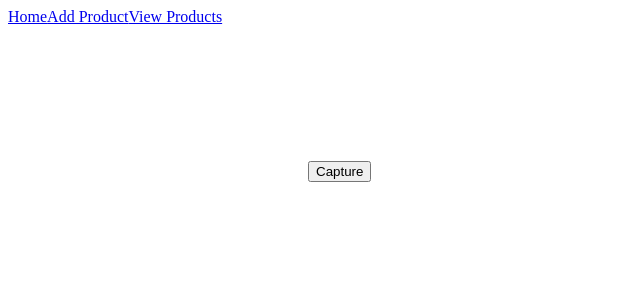
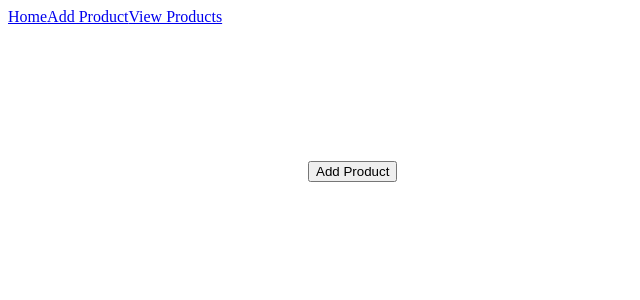
Before and after one commit to matai-2022/cool-as-organics, a React app: page /products/add/photo in a window 1280 px wide. Shown: the top 300 px of the page, without its empty margins (0-640 px from the left). Built offline with nearby package versions, Linux system fonts and the light colour scheme; no server answers; the HTML template or start-up script is replaced by a standard one.

Commit message:
Display product form after user captures a product photo

```diff
--- a/client/subcomponents/AddProductForm.jsx
+++ b/client/subcomponents/AddProductForm.jsx
@@ -3,9 +3,8 @@ import {Formik, Field, Form, useField, useFormikContext } from 'formik'
 import moment from 'moment'
 
 import { fetchProductTypes } from '../apis/productTypes'
-import { postProduct} from '../apis/products'
 
-function AddProductForm({initialValues}) {
+function AddProductForm({initialValues, handleSubmit}) {
   const [productTypes, setProductTypes] = useState([])
 
   useEffect(async () => {
@@ -16,21 +15,6 @@ function AddProductForm({initialValues}) {
       console.error(error.message)
     }
   }, [])
-
-  async function handleSubmit(values, {resetForm}) {
-    const {useableDays, ...product} = values
-    product.isUsed = false
-
-    try {
-      await postProduct(product)
-      // TODO Replace this alert with a microanimation that says "<name> added"
-      // alert(`${values.name} added`)
-      resetForm()
-    }
-    catch(error) {
-      console.error(error.message)
-    }
-  }
 
   return (
   <Formik
@@ -53,8 +37,8 @@ function AddProductForm({initialValues}) {
       </label>
 
       <label className='label block'>
-        Useable Days
-        <UseableDays name='useableDays' type='number' />
+        Lifespan
+        <Lifespan name='lifespan' type='number' />
       </label>
 
       <label className='label block'>
@@ -85,9 +69,9 @@ function AddProductForm({initialValues}) {
 export default AddProductForm
 
 // Custom Formik component
-// useableDays field displays the difference in days between openDate and expiryDate
+// lifespan field displays the difference in days between openDate and expiryDate
 // It will update itself if the user changes either openDate or expiryDate
-function UseableDays(props) {
+function Lifespan(props) {
   const {
     values: {openDate, expiryDate},
     setFieldValue
@@ -107,24 +91,24 @@ function UseableDays(props) {
 }
 
 // Custom Formik component
-// expiryDate field displays the expiry date based on openDate + useableDays
-// It will update itself if the user changes either openDate or useableDays
+// expiryDate field displays the expiry date based on openDate + lifespan
+// It will update itself if the user changes either openDate or lifespan
 function ExpiryDate(props) {
   const {
-    values: {openDate, useableDays},
+    values: {openDate, lifespan},
     setFieldValue
   } = useFormikContext()
 
   const [field] = useField(props.name)
 
   useEffect(() => {
-    (openDate && useableDays) &&
+    (openDate && lifespan) &&
       setFieldValue(
         props.name,
         moment(openDate)
           .add(useableDays, 'days')
           .format('yyyy-MM-DD'))
-  }, [useableDays])
+  }, [lifespan])
 
   return <input {...props} {...field} />
 }
--- /dev/null
+++ b/client/subcomponents/Modal.jsx
@@ -0,0 +1,11 @@
+import React from 'react'
+
+function Modal(props) {
+  return (
+    <div className="fixed inset-0 bg-gray-600 bg-opacity-50 overflow-y-auto h-full w-full">
+      {props.children}
+    </div>
+  )
+}
+
+export default Modal
--- a/client/views/AddProduct.jsx
+++ b/client/views/AddProduct.jsx
@@ -1,4 +1,6 @@
 import React from 'react'
+
+import { postProduct} from '../apis/products'
 
 import AddProductForm from '../subcomponents/AddProductForm.jsx'
 
@@ -12,8 +14,23 @@ function AddProduct() {
     compartment: ''
   }
 
+  async function handleSubmit(values, {resetForm}) {
+    const {useableDays, ...product} = values
+    product.isUsed = false
+
+    try {
+      await postProduct(product)
+      // TODO Replace this alert with a microanimation that says "<name> added"
+      alert(`${values.name} added`)
+      resetForm()
+    }
+    catch(error) {
+      console.error(error.message)
+    }
+  }
+
   return (
-    <AddProductForm initialValues={initialValues} />
+    <AddProductForm initialValues={initialValues} handleSubmit={handleSubmit}/>
   )
 }
 
--- a/client/views/PhotoCapture.jsx
+++ b/client/views/PhotoCapture.jsx
@@ -1,11 +1,21 @@
-import React, {useEffect, useState, useRef} from 'react'
+import React, {useEffect, useReducer, useRef} from 'react'
+import moment from 'moment'
 
 import predictProduct from '../utils/predictProduct'
+import { postProduct} from '../apis/products'
+
+import Modal from '../subcomponents/Modal.jsx'
+import AddProductForm from '../subcomponents/AddProductForm'
+
+const initialState = {
+  status: 'IDLE',
+  product: {},
+  error: ''
+}
 
 function PhotoCapture() {
   const videoRef = useRef()
-  const [prediction, setPrediction] = useState('')
-  const [waiting, setWaiting] = useState(false)
+  const [state, dispatch] = useReducer(reducer, initialState)
 
   useEffect(async () => {
     // Load the device camera stream and assign it to the video element
@@ -20,28 +30,102 @@ function PhotoCapture() {
   }, [])
 
   useEffect(async () => {
-    if (waiting) {
-      // Capture an image from the camera and wrap it in a canvas element to pass to the tmImage API
-      const capturedImage = await createImageBitmap(videoRef.current)
-      const canvas = document.createElement('canvas')
-      canvas.getContext('2d').drawImage(capturedImage, 0, 0)
-      setPrediction(await predictProduct(canvas))
-      setWaiting(false)
+    if (state.status === 'IMAGE_CAPTURED') {
+      // Capture an image from the camera and wrap it in a canvas element to pass to the machine learning API
+      try {
+        const capturedImage = await createImageBitmap(videoRef.current)
+        const canvas = document.createElement('canvas')
+        canvas.getContext('2d').drawImage(capturedImage, 0, 0)
+        const predictedProduct = await predictProduct(canvas)
+
+        // TODO Replace hardcoded values with database values
+        const product = {
+          name: predictedProduct,
+          openDate: moment().format('yyyy-MM-DD'),
+          lifespan: 5,
+          productTypeId: 1,
+          compartment: 'fridge',
+        }
+
+        // Dispatching PRODUCT_PREDICTED will display AddProductForm pre-populated with values from product object
+        dispatch({type: 'PRODUCT_PREDICTED', status: 'PRODUCT_PREDICTED', payload: product })
+      } catch(error) {
+        console.error(error.message)
+        dispatch({type: 'ERROR', status: 'ERROR', payload: error.message})
+      }
     }
   })
 
-  async function handleClick() {
-    setWaiting(true)
+  async function handleSubmit(values) {
+    const {lifespan, ...product} = values
+    product.isUsed = false
+
+    try {
+      await postProduct(product)
+      dispatch({type: 'IDLE', status: 'IDLE'})
+    }
+    catch(error) {
+      console.error(error.message)
+    }
   }
 
   return (
     <>
     {/* scale-x-[-1] class mirrors the webcam display for a better user experience */}
     <video ref={videoRef} autoPlay className='scale-x-[-1]' />
-    <button onClick={handleClick}>Capture</button>
-    {waiting ? <p>Predicting product...</p> : <p>{prediction}</p>}
+
+    <button
+      onClick={() => {dispatch({type: 'IMAGE_CAPTURED', status: 'IMAGE_CAPTURED'})}}>
+        Add Product
+    </button>
+
+    {/* TODO Replace this messsage with a proper loading indicator */}
+    {state.status === 'IMAGE_CAPTURED' && <p>Predicting product...</p>}
+
+    {state.status === 'ERROR' && <p>{state.error}</p>}
+
+    {state.status === 'PRODUCT_PREDICTED' &&
+    <Modal>
+      <AddProductForm initialValues={state.product} handleSubmit={handleSubmit} />
+    </Modal>
+    }
     </>
   )
 }
 
 export default PhotoCapture
+
+// State reducer
+
+function reducer(state, action) {
+  const actions = {}
+
+  actions['IMAGE_CAPTURED'] = () => {
+    return {...state,
+      status: action.status
+    }
+  }
+
+  actions['IDLE'] = () => {
+    return {...state,
+      status: action.status,
+      product: {}
+    }
+  }
+
+  actions['PRODUCT_PREDICTED'] = () => {
+    return {...state,
+      status: action.status,
+      product: action.payload
+    }
+  }
+
+  actions['ERROR'] = () => {
+    return {...state,
+      status: action.status,
+      error: action.payload
+    }
+  }
+
+  return actions[action.type]() || state
+}
```
